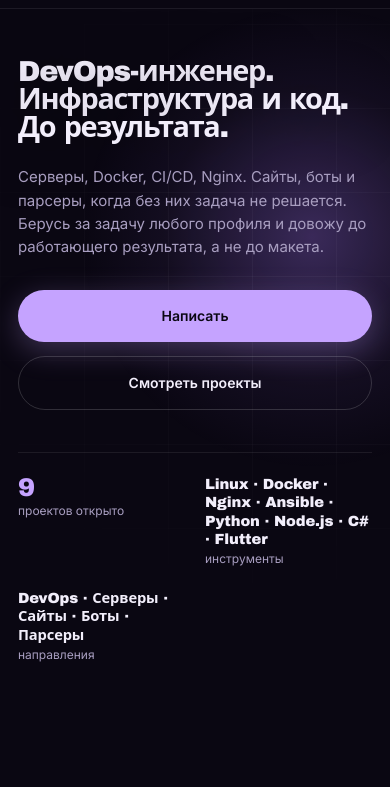
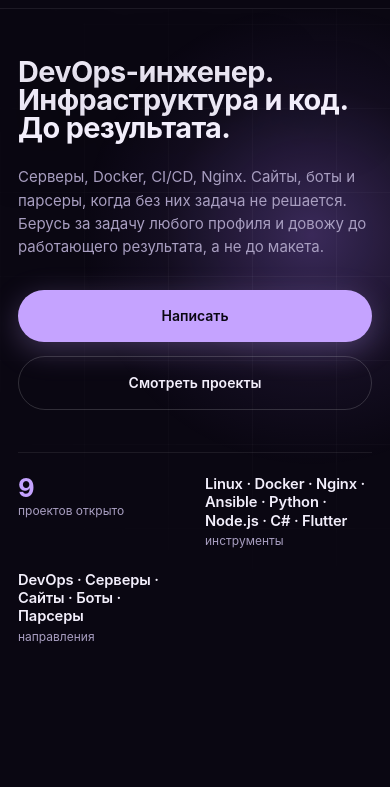
Before and after one commit to Qatrol/qatrol.github.io, a website built with Vite: page index.html in a window 390 px wide. Shown: the part 60-847 px from the top of the page. Built offline with nearby package versions, Linux system fonts and the light colour scheme; a web font is replaced by a local one.

Commit message:
Шрифты: SF Pro вместо Unbounded и Inter
Системный шрифт Apple: на iPhone, iPad и Mac берётся из системы через
-apple-system, на Windows, Android и Linux отдаём свой woff2 из
public/fonts. Сабсет — латиница, кириллица и пунктуация, ~220 КБ на все
восемь начертаний.

Заголовки на SF Pro Display, текст на SF Pro Text, как у Apple. Веса
800 → 700 и ослабленный трекинг: прежние значения подбирались под
широкий геометричный Unbounded.

Google Fonts больше не нужен, внешних запросов за шрифтом нет.

Co-Authored-By: Claude Sonnet 5.5 <noreply@anthropic.com>

```diff
--- a/index.html
+++ b/index.html
@@ -21,11 +21,20 @@
     <meta property="og:locale" content="ru_RU" />
     <meta name="twitter:card" content="summary" />
     <link rel="icon" href="/favicon.svg" type="image/svg+xml" />
-    <link rel="preconnect" href="https://fonts.googleapis.com" />
-    <link rel="preconnect" href="https://fonts.gstatic.com" crossorigin />
+    <!-- SF Pro лежит в public/fonts и подключается в src/styles/fonts.css -->
     <link
-      href="https://fonts.googleapis.com/css2?family=Inter:wght@400;500;600&family=Unbounded:wght@400;600;800&display=swap"
-      rel="stylesheet"
+      rel="preload"
+      href="/fonts/sf-pro-display-700.woff2"
+      as="font"
+      type="font/woff2"
+      crossorigin
+    />
+    <link
+      rel="preload"
+      href="/fonts/sf-pro-text-400.woff2"
+      as="font"
+      type="font/woff2"
+      crossorigin
     />
   </head>
   <body>
--- a/src/main.js
+++ b/src/main.js
@@ -3,6 +3,7 @@
  * компоненты → движение → адаптив. Через @import внутри CSS не делаем:
  * Vite в dev-режиме резолвит такие пути от корня проекта и падает.
  */
+import "./styles/fonts.css";
 import "./styles/tokens.css";
 import "./styles/base.css";
 import "./styles/layout.css";
--- a/src/styles/components.css
+++ b/src/styles/components.css
@@ -30,7 +30,7 @@
 
 .preloader__label {
   font-family: var(--font-head);
-  font-weight: 800;
+  font-weight: 700;
   font-size: 30px;
   letter-spacing: -0.02em;
 }
--- /dev/null
+++ b/src/styles/fonts.css
@@ -0,0 +1,78 @@
+/*
+ * SF Pro — системный шрифт Apple. На iPhone, iPad и Mac браузер берёт его
+ * из системы (-apple-system), а эти файлы нужны для Windows, Android и Linux.
+ * Сами файлы — сабсет: латиница + кириллица + пунктуация, ~25 КБ на начертание.
+ * Display идёт для крупных кеглей, Text — для основного текста, как у Apple.
+ */
+
+@font-face {
+  font-family: "SF Pro Display";
+  src: local("SF Pro Display Regular"), local("SFProDisplay-Regular"),
+    url("/fonts/sf-pro-display-400.woff2") format("woff2");
+  font-weight: 400;
+  font-style: normal;
+  font-display: swap;
+}
+
+@font-face {
+  font-family: "SF Pro Display";
+  src: local("SF Pro Display Medium"), local("SFProDisplay-Medium"),
+    url("/fonts/sf-pro-display-500.woff2") format("woff2");
+  font-weight: 500;
+  font-style: normal;
+  font-display: swap;
+}
+
+@font-face {
+  font-family: "SF Pro Display";
+  src: local("SF Pro Display Semibold"), local("SFProDisplay-Semibold"),
+    url("/fonts/sf-pro-display-600.woff2") format("woff2");
+  font-weight: 600;
+  font-style: normal;
+  font-display: swap;
+}
+
+@font-face {
+  font-family: "SF Pro Display";
+  src: local("SF Pro Display Bold"), local("SFProDisplay-Bold"),
+    url("/fonts/sf-pro-display-700.woff2") format("woff2");
+  font-weight: 700;
+  font-style: normal;
+  font-display: swap;
+}
+
+@font-face {
+  font-family: "SF Pro Text";
+  src: local("SF Pro Text Regular"), local("SFProText-Regular"),
+    url("/fonts/sf-pro-text-400.woff2") format("woff2");
+  font-weight: 400;
+  font-style: normal;
+  font-display: swap;
+}
+
+@font-face {
+  font-family: "SF Pro Text";
+  src: local("SF Pro Text Medium"), local("SFProText-Medium"),
+    url("/fonts/sf-pro-text-500.woff2") format("woff2");
+  font-weight: 500;
+  font-style: normal;
+  font-display: swap;
+}
+
+@font-face {
+  font-family: "SF Pro Text";
+  src: local("SF Pro Text Semibold"), local("SFProText-Semibold"),
+    url("/fonts/sf-pro-text-600.woff2") format("woff2");
+  font-weight: 600;
+  font-style: normal;
+  font-display: swap;
+}
+
+@font-face {
+  font-family: "SF Pro Text";
+  src: local("SF Pro Text Bold"), local("SFProText-Bold"),
+    url("/fonts/sf-pro-text-700.woff2") format("woff2");
+  font-weight: 700;
+  font-style: normal;
+  font-display: swap;
+}
--- a/src/styles/layout.css
+++ b/src/styles/layout.css
@@ -19,7 +19,7 @@
 
 .brand {
   font-family: var(--font-head);
-  font-weight: 800;
+  font-weight: 700;
   font-size: 18px;
   letter-spacing: -0.02em;
 }
--- a/src/styles/responsive.css
+++ b/src/styles/responsive.css
@@ -77,7 +77,7 @@
 
   .hero__title {
     font-size: clamp(1.5rem, 7.4vw, 2.4rem);
-    letter-spacing: -0.045em;
+    letter-spacing: -0.022em;
   }
 
   /* шапка была на 94% непрозрачной, контент просвечивал под логотипом */
@@ -88,7 +88,7 @@
 @media (max-width: 560px) {
   .hero__title {
     font-size: clamp(1.5rem, 7.4vw, 2.4rem);
-    letter-spacing: -0.045em;
+    letter-spacing: -0.022em;
     text-wrap: pretty;
   }
 
--- a/src/styles/sections.css
+++ b/src/styles/sections.css
@@ -39,12 +39,12 @@
 .hero__title {
   margin: 0 0 24px;
   font-family: var(--font-head);
-  font-weight: 800;
+  font-weight: 700;
   /* потолок по высоте окна: на широком и невысоком экране 7.4vw даёт
      строку, которая одна не влезает в слайд */
   font-size: clamp(2.6rem, min(7.4vw, 10.5vh), 6.6rem);
   line-height: 0.96;
-  letter-spacing: -0.035em;
+  letter-spacing: -0.02em;
   text-wrap: balance;
   text-shadow: 0 6px 60px rgba(0, 0, 0, 0.6);
 }
@@ -76,7 +76,7 @@
 
 .stat__num {
   font-family: var(--font-head);
-  font-weight: 800;
+  font-weight: 700;
   font-size: clamp(1.6rem, 3vw, 2.6rem);
   line-height: 1;
   color: var(--accent);
@@ -109,10 +109,10 @@
 .section__title {
   margin: 0;
   font-family: var(--font-head);
-  font-weight: 800;
+  font-weight: 700;
   font-size: clamp(1.8rem, 4vw, 3.4rem);
   line-height: 1;
-  letter-spacing: -0.03em;
+  letter-spacing: -0.018em;
   max-width: 24ch;
 }
 
@@ -178,10 +178,10 @@
 .process-step__title {
   margin: 0 0 6px;
   font-family: var(--font-head);
-  font-weight: 800;
+  font-weight: 700;
   font-size: clamp(1.3rem, 2.6vw, 2.3rem);
   line-height: 1;
-  letter-spacing: -0.03em;
+  letter-spacing: -0.018em;
 }
 
 .process-step__line {
--- a/src/styles/tokens.css
+++ b/src/styles/tokens.css
@@ -11,10 +11,13 @@
   --line: rgba(255, 255, 255, 0.08);
   --line-strong: rgba(255, 255, 255, 0.16);
 
-  /* шрифты */
-  --font-head: "Unbounded", "Arial Black", system-ui, sans-serif;
-  --font-body: "Inter", system-ui, -apple-system, "Segoe UI", sans-serif;
-  --font-mono: "SFMono-Regular", ui-monospace, "Cascadia Code", Consolas, monospace;
+  /* шрифты — на Apple SF Pro берётся из системы, на остальных его отдаёт
+     fonts.css. Display для крупных кеглей, Text для основного текста */
+  --font-head: -apple-system, BlinkMacSystemFont, "SF Pro Display", "Helvetica Neue",
+    "Segoe UI", Roboto, Arial, sans-serif;
+  --font-body: -apple-system, BlinkMacSystemFont, "SF Pro Text", "Helvetica Neue",
+    "Segoe UI", Roboto, Arial, sans-serif;
+  --font-mono: "SF Mono", SFMono-Regular, ui-monospace, "Cascadia Code", Consolas, monospace;
 
   /* геометрия */
   --max: 1280px;
```
Also changed, not shown: public/fonts/sf-pro-display-400.woff2 (added), public/fonts/sf-pro-display-500.woff2 (added), public/fonts/sf-pro-display-600.woff2 (added), public/fonts/sf-pro-display-700.woff2 (added), public/fonts/sf-pro-text-400.woff2 (added), public/fonts/sf-pro-text-500.woff2 (added), public/fonts/sf-pro-text-600.woff2 (added), public/fonts/sf-pro-text-700.woff2 (added).
